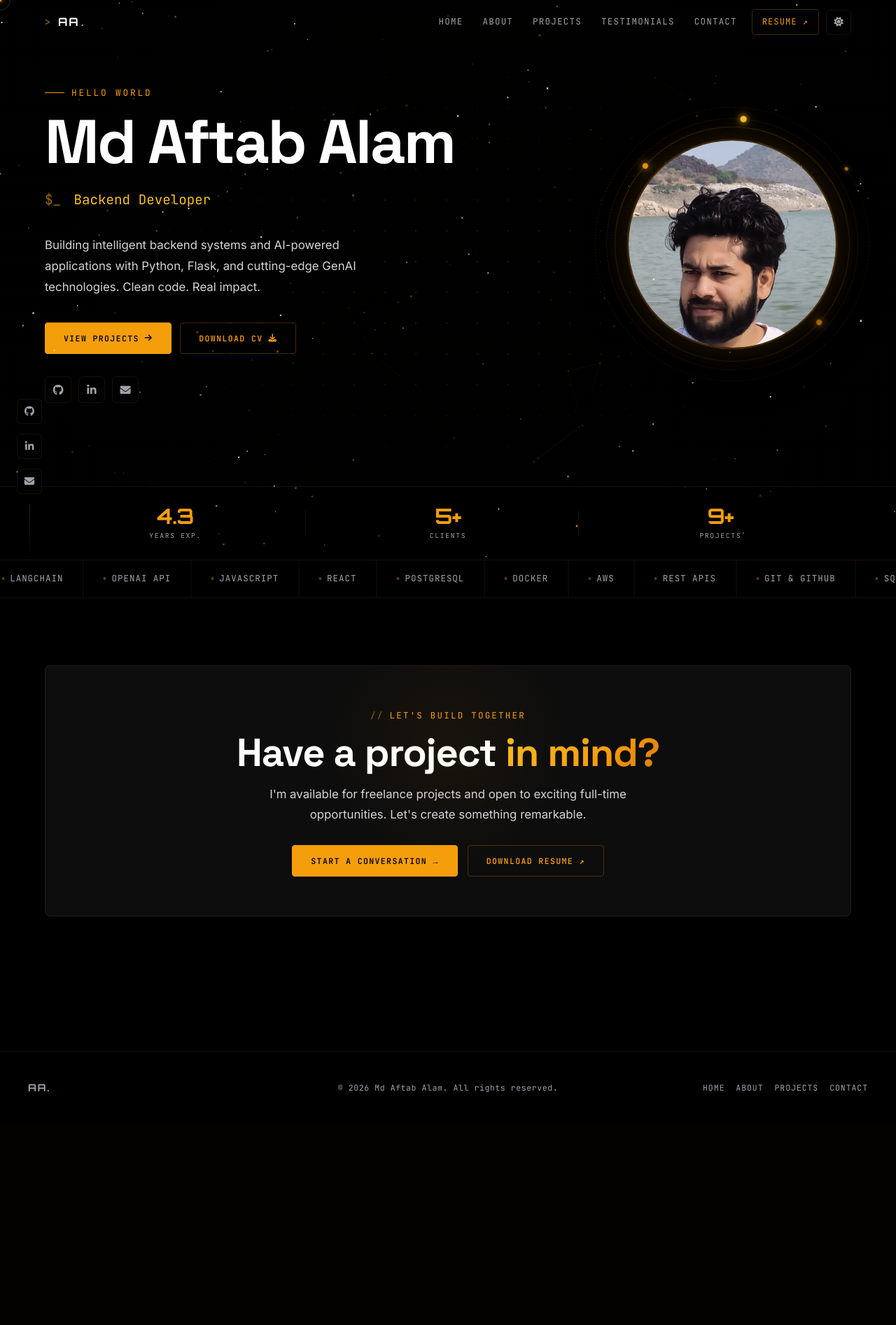
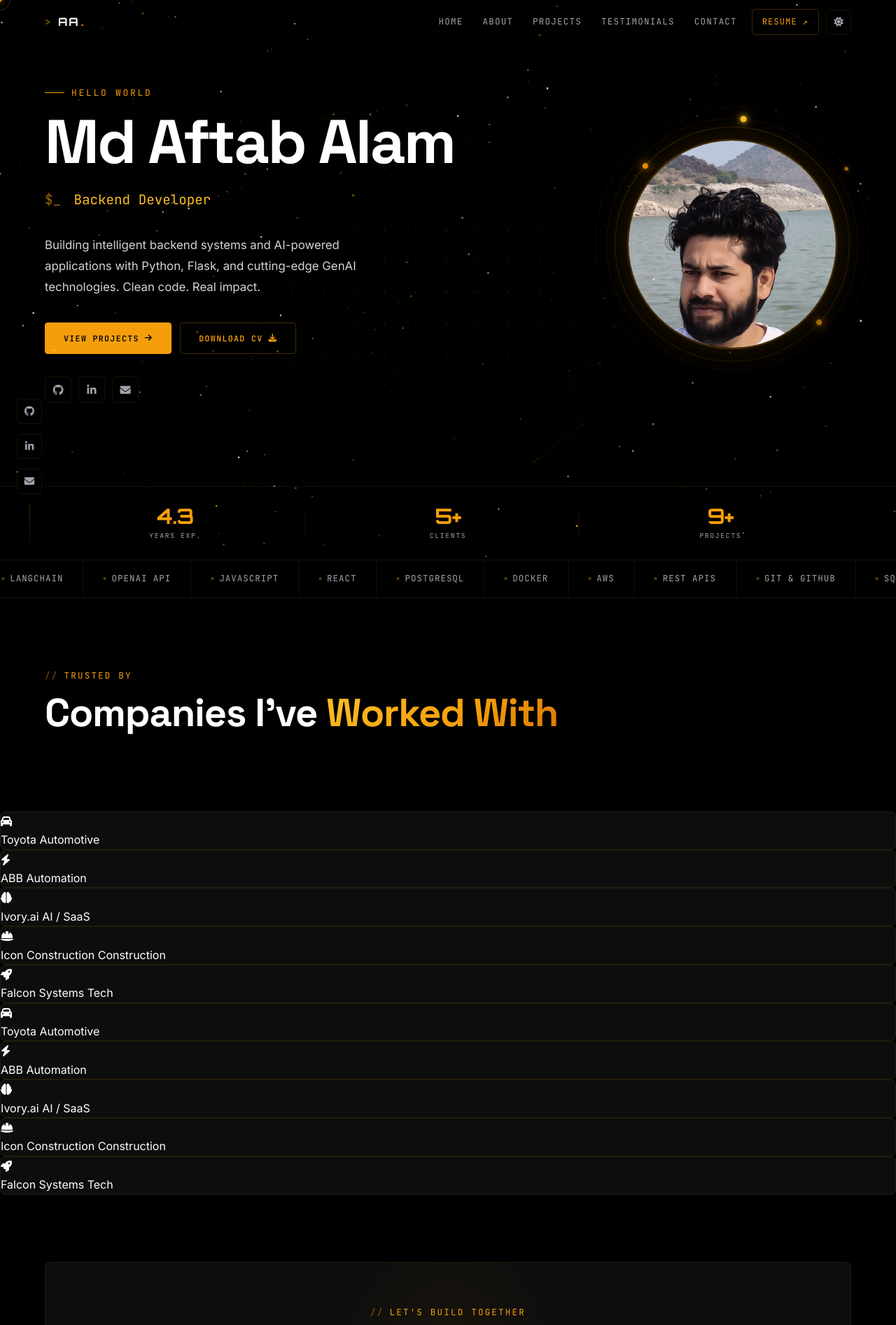
Before and after one commit to zafaraftab1/myPortfolio, a Python web app: template templates/home.html in a window 1280 px wide. Shown: the top 1894 px of the page at 70% size. Before the commit the page ends 1562 px from the top, so only its background shows below. Run offline with Jinja, Linux system fonts and the light colour scheme; the template is opened without the code that fills it, so the values that code supplies are empty; some libraries are stand-ins or nearby versions.

Commit message:
Add clients name

```diff
--- a/templates/home.html
+++ b/templates/home.html
@@ -104,6 +104,53 @@
     {% set techs = ['Python', 'Flask', 'FastAPI', 'LangChain', 'OpenAI API', 'JavaScript', 'React', 'PostgreSQL', 'Docker', 'AWS', 'REST APIs', 'Git & GitHub', 'SQLAlchemy', 'Redis', 'Tailwind CSS'] %}
     {% for tech in techs %}<div class="tech-item"><span class="tech-item-dot"></span>{{ tech }}</div>{% endfor %}
     {% for tech in techs %}<div class="tech-item"><span class="tech-item-dot"></span>{{ tech }}</div>{% endfor %}
+  </div>
+</section>
+
+<!-- ===== CLIENTS ===== -->
+<section id="clients-section">
+  <div class="section-wrap clients-header reveal">
+    <span class="section-eyebrow">Trusted By</span>
+    <h2 class="section-title">Companies I've <span class="gradient-text">Worked With</span></h2>
+  </div>
+
+  <div class="clients-marquee-wrap">
+    <div class="clients-track" id="clients-track">
+
+      {% set clients = [
+        { 'name': 'Toyota',            'icon': 'fa-solid fa-car',           'tag': 'Automotive' },
+        { 'name': 'ABB',               'icon': 'fa-solid fa-bolt',          'tag': 'Automation' },
+        { 'name': 'Ivory.ai',          'icon': 'fa-solid fa-brain',         'tag': 'AI / SaaS' },
+        { 'name': 'Icon Construction', 'icon': 'fa-solid fa-helmet-safety', 'tag': 'Construction' },
+        { 'name': 'Falcon Systems',    'icon': 'fa-solid fa-rocket',        'tag': 'Tech' }
+      ] %}
+
+      {% for c in clients %}
+      <div class="client-card glass-card">
+        <div class="client-icon-box">
+          <i class="{{ c.icon }}"></i>
+        </div>
+        <div class="client-info">
+          <span class="client-name">{{ c.name }}</span>
+          <span class="client-tag">{{ c.tag }}</span>
+        </div>
+      </div>
+      {% endfor %}
+
+      <!-- Duplicate for seamless loop -->
+      {% for c in clients %}
+      <div class="client-card glass-card">
+        <div class="client-icon-box">
+          <i class="{{ c.icon }}"></i>
+        </div>
+        <div class="client-info">
+          <span class="client-name">{{ c.name }}</span>
+          <span class="client-tag">{{ c.tag }}</span>
+        </div>
+      </div>
+      {% endfor %}
+
+    </div>
   </div>
 </section>
 
```
